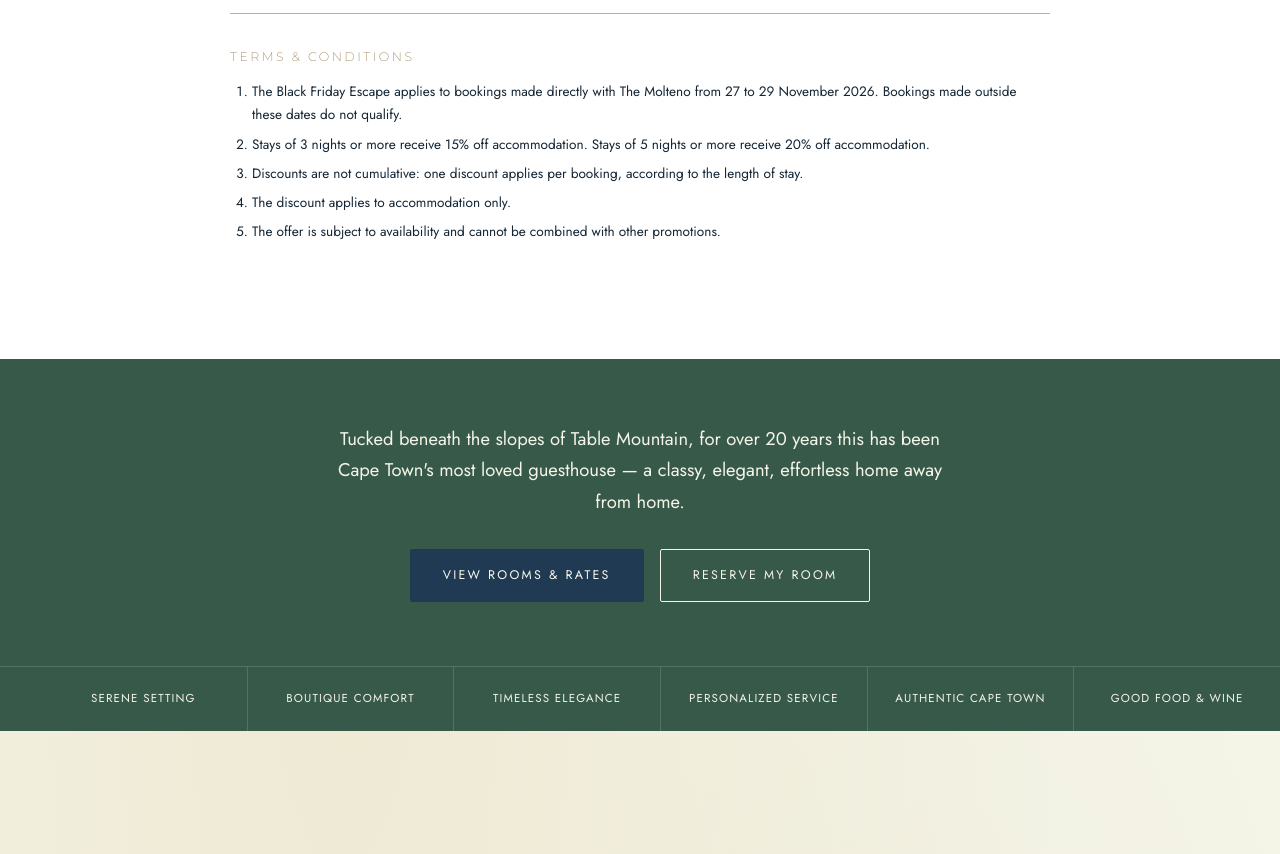
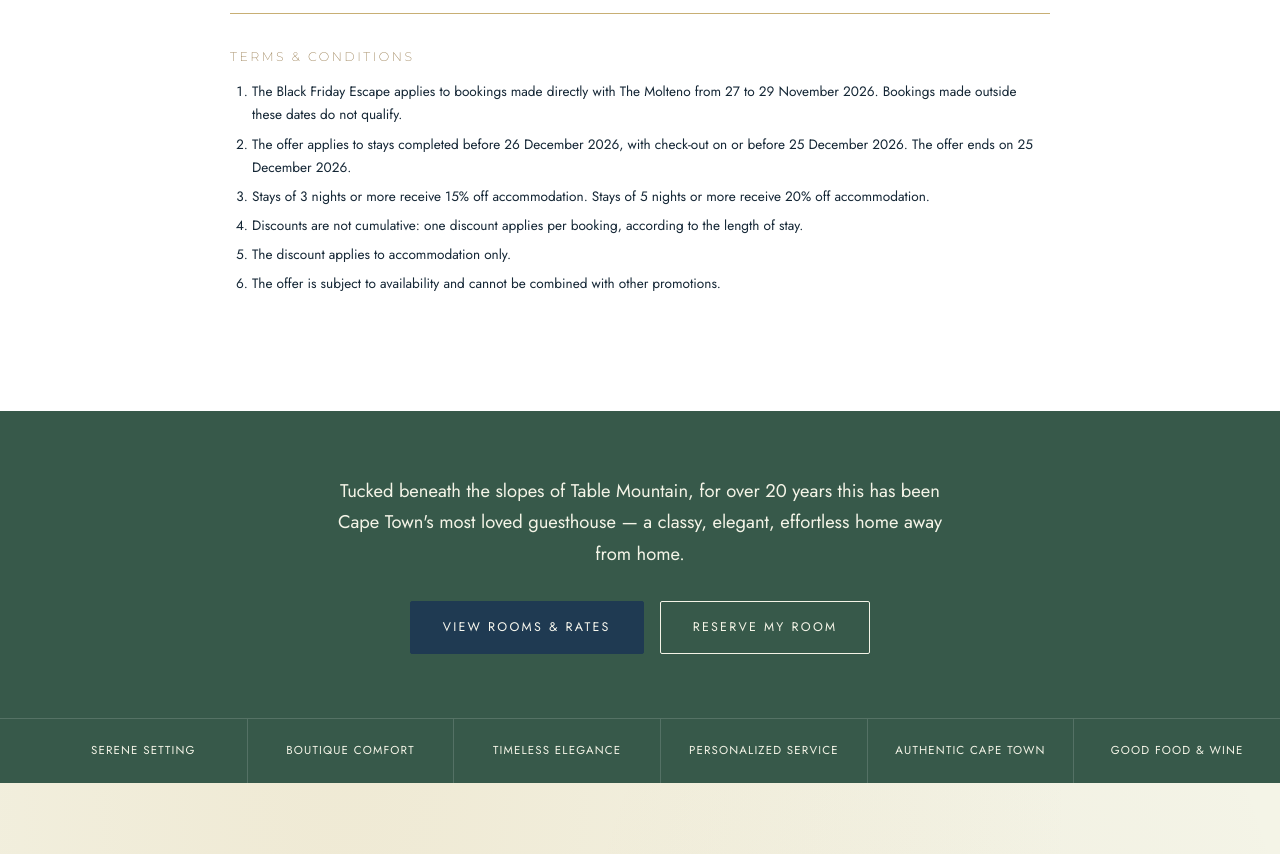
Before and after one commit to Connect2NLP/THE-MOLTENO, a plain HTML site: page index.html in a window 1280 px wide. Shown: the part 2220-3074 px from the top of the page. Drawn offline with nearby package versions, Linux system fonts and the light colour scheme.

Commit message:
Black Friday Escape: stays before 26 Dec 2026, offer ends 25 Dec 2026
Co-Authored-By: Claude Sonnet 5.5 <noreply@anthropic.com>

```diff
--- a/index.html
+++ b/index.html
@@ -104,6 +104,7 @@
         <h3>Terms &amp; Conditions</h3>
         <ol>
           <li>The Black Friday Escape applies to bookings made directly with The Molteno from 27 to 29 November 2026. Bookings made outside these dates do not qualify.</li>
+          <li>The offer applies to stays completed before 26 December 2026, with check-out on or before 25 December 2026. The offer ends on 25 December 2026.</li>
           <li>Stays of 3 nights or more receive 15% off accommodation. Stays of 5 nights or more receive 20% off accommodation.</li>
           <li>Discounts are not cumulative: one discount applies per booking, according to the length of stay.</li>
           <li>The discount applies to accommodation only.</li>
```
